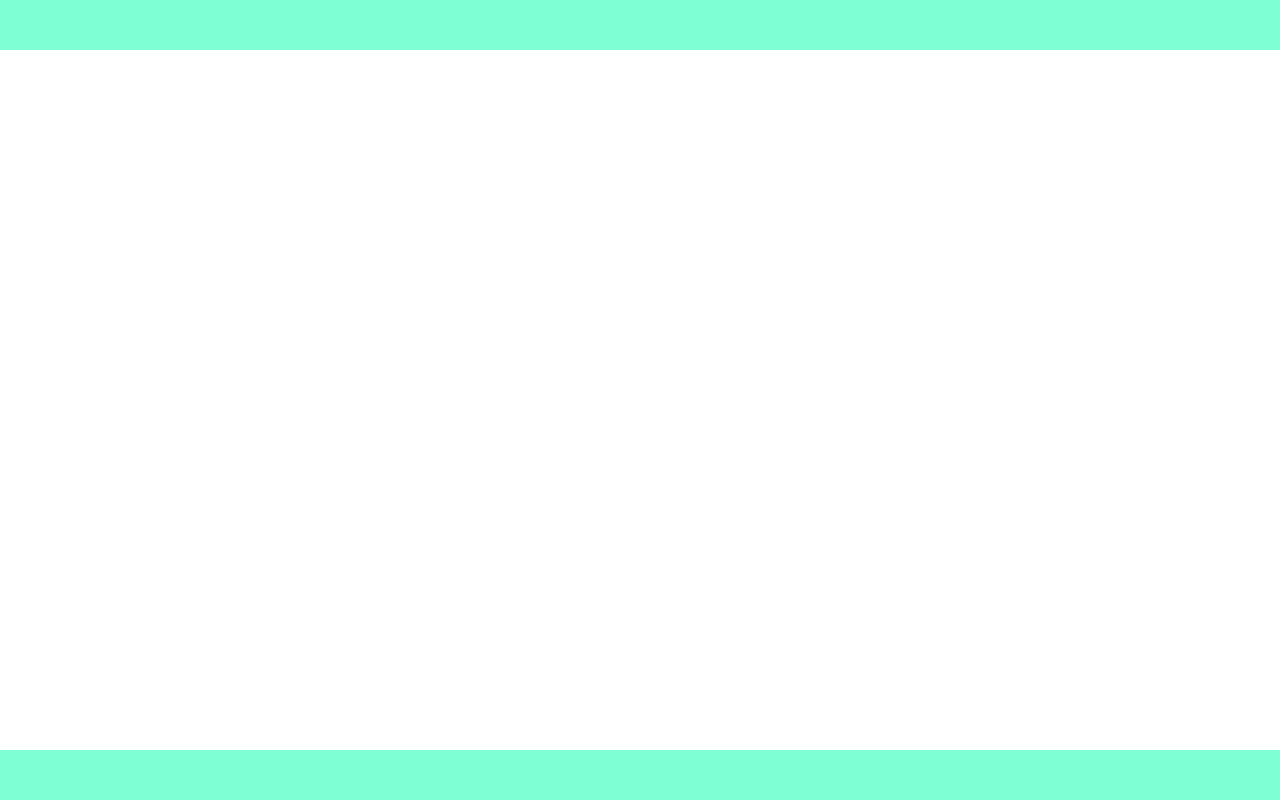
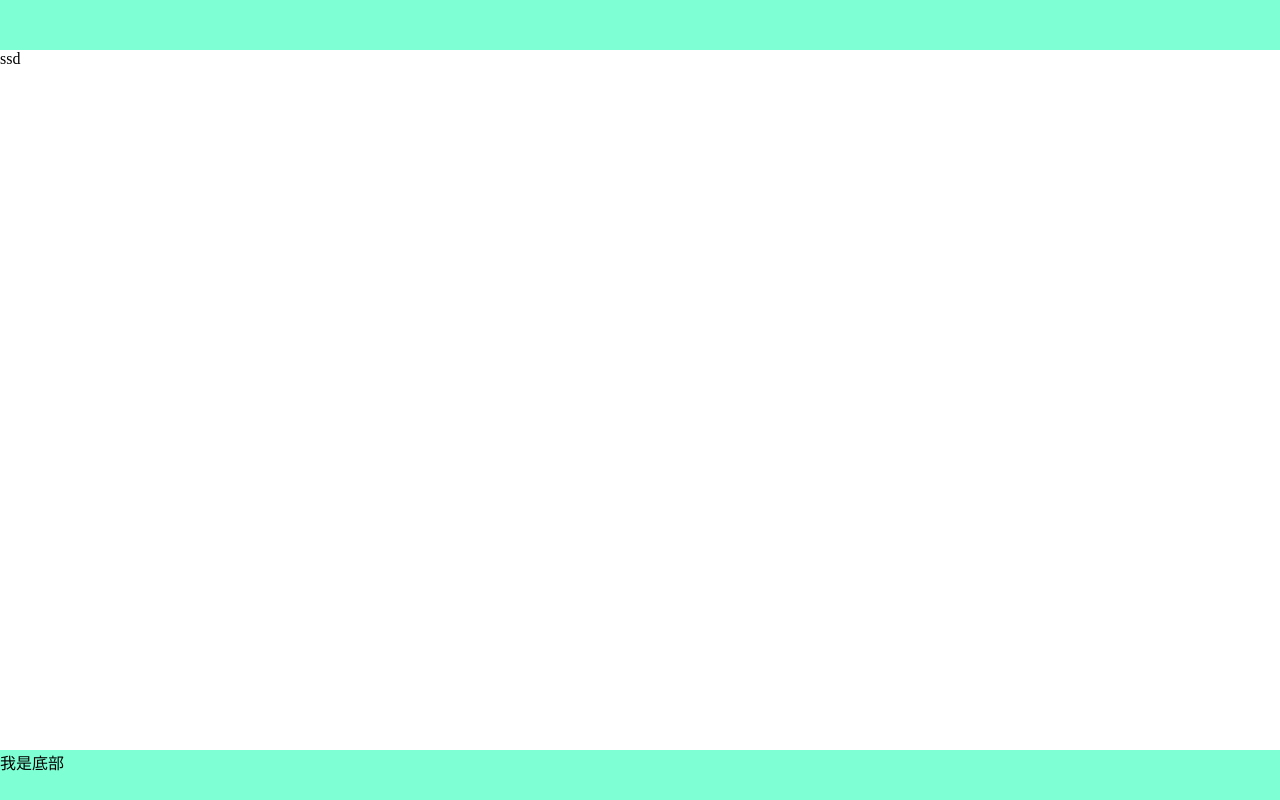
Before and after one commit to KecanNi/qw, a plain HTML site: page src/index.html in a window 1280 px wide. Drawn offline with Linux system fonts and the light colour scheme.

Commit message:
底部完成

```diff
--- a/src/index.html
+++ b/src/index.html
@@ -10,8 +10,14 @@
 <body>
     <div class="wrap">
         <header></header>
-        <main></main>
-        <footer></footer>
+        <main>
+            <nav>
+                ssd
+            </nav>
+        </main>
+        <footer>
+            我是底部
+        </footer>
     </div>
 </body>
 </html>
```
